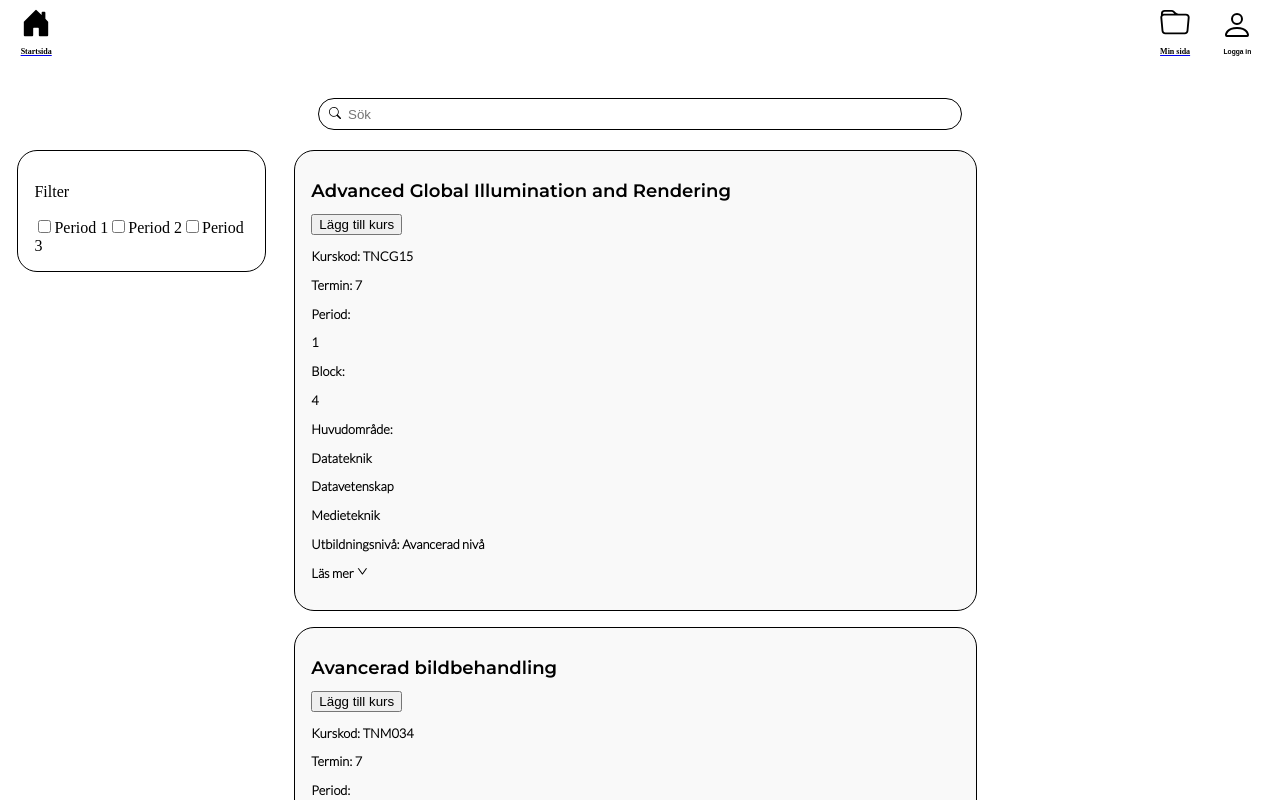
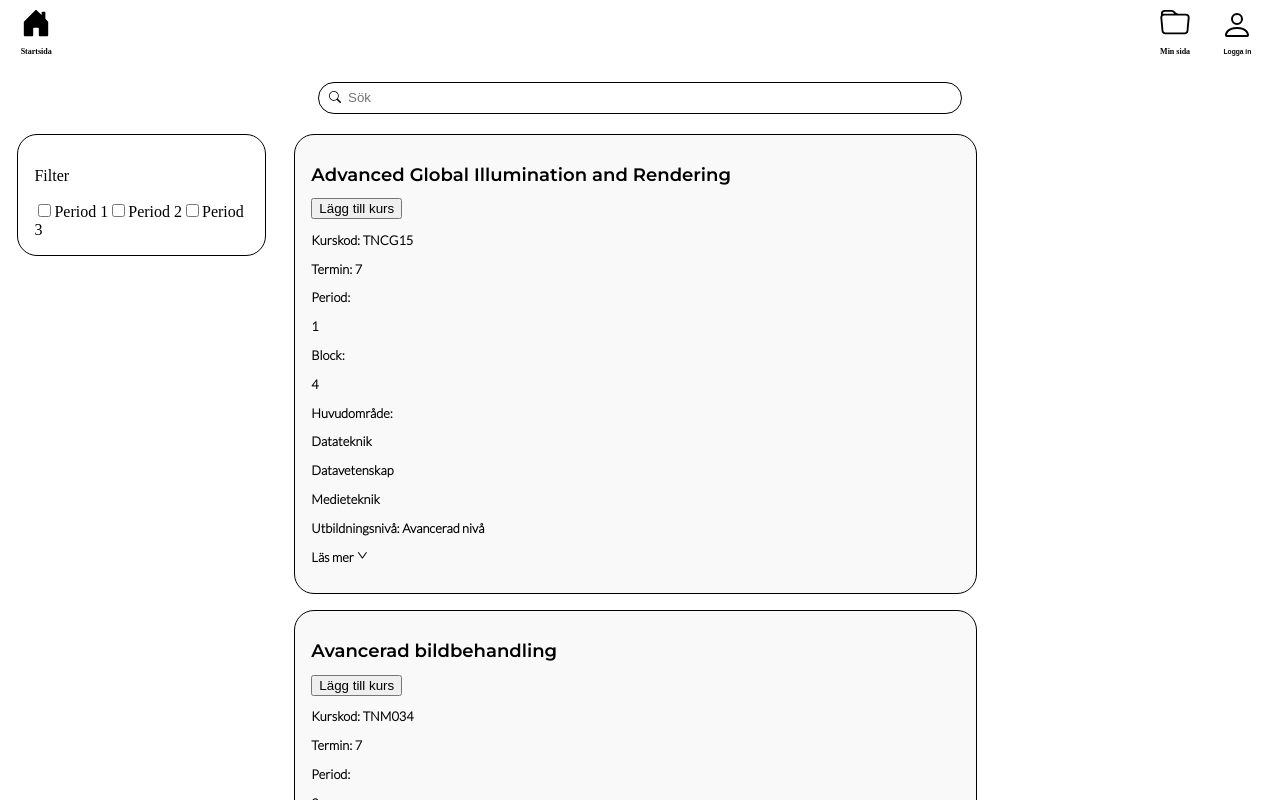
Before and after one commit to jronnefalk/lithe_val, a React (Create React App) app: page / in a window 1280 px wide. Shown: the top 800 px of the page. Built offline with nearby package versions, Linux system fonts and the light colour scheme; no server answers.

Commit message:
Update meny.css

```diff
--- a/src/design/meny.css
+++ b/src/design/meny.css
@@ -5,12 +5,11 @@
   height: 6 rem;
   max-width: 100%;
   flex-direction: row;
-  padding: 100px, 100px, 0px;
+  text-decoration: none;
 }
 
 .start {
-  width: 50px;
-  height: 70px;
+  margin-bottom: auto;
   margin-left: 1%;
 }
 .minasidor {
@@ -22,10 +21,9 @@
   margin-right: 1%;
   margin-bottom: auto;
 }
-.loggin_knapp{
+.loggin_knapp {
   border: none;
   background: none;
-
 }
 
 .text {
@@ -47,3 +45,6 @@
 .loggain:hover .text {
   color: red;
 }
+a:link {
+  text-decoration: none;
+}
```
